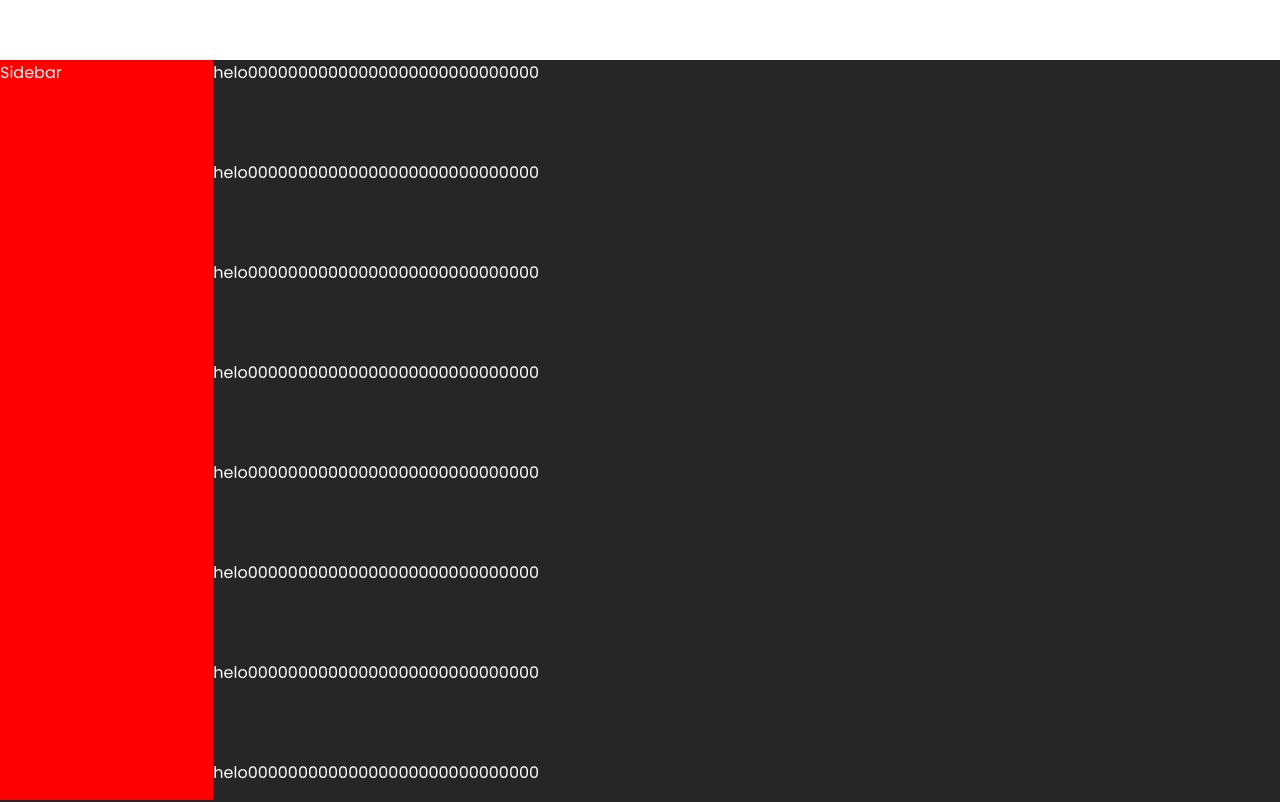
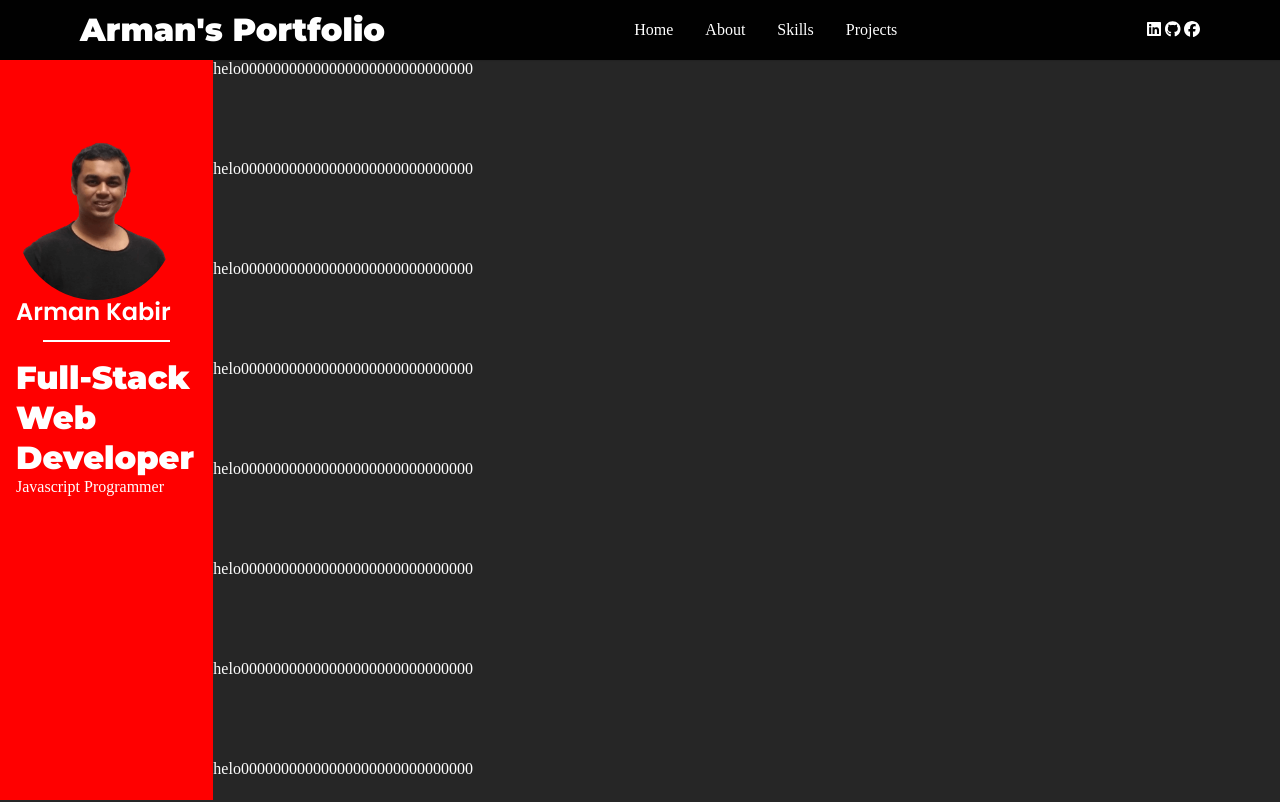
Before and after one commit to Arman-Kabir/portfolio, a React (Vite) app: page / in a window 1280 px wide. Shown: the top 802 px of the page. Built offline with nearby package versions, Linux system fonts and the light colour scheme.

Commit message:
sidebar items added

```diff
--- a/src/components/Navbar/Navbar.css
+++ b/src/components/Navbar/Navbar.css
@@ -2,7 +2,7 @@
 header{
     padding: 1rem 5rem;
     max-width:var(--max-width-full);
-    background-color: var(--white);
+    background-color: var(--bg-dark);
     box-shadow: 1px 1px 1px rgba(0,0,0,.1);
     /* box-shadow:
     inset 0 -3em 3em rgba(0, 200, 0, 0.3),
--- a/src/components/Navbar/Navbar.tsx
+++ b/src/components/Navbar/Navbar.tsx
@@ -10,7 +10,7 @@ const Navbar = () => {
   return (
     <header className='flex-base navbar'>
         <div>
-            <h2>Arman kabir</h2>
+            <h3>Arman's Portfolio</h3>
         </div>
         <nav>
           <span><a href="#home">Home</a></span>
--- a/src/components/Sidebar/Sidebar.css
+++ b/src/components/Sidebar/Sidebar.css
@@ -4,12 +4,20 @@
   height: calc(100vh - 60px);
   position: sticky;
   top: 60px;
-  /* top:0; */
-  /* bottom: 0; */
+
 }
 .sidebar__container {
-  /* height: calc(100vh - 0vh); */
-  /* position: fixed;
-  top: 0;
-  bottom: 0; */
+  padding: 5rem 1rem;
 }
+
+.myImage2{
+    width: 10rem;
+    border-radius: 50%;
+}
+
+.intro{
+    display: flex;
+    flex-direction: column;
+    justify-content: center;
+    /* align-items: center; */
+}
--- a/src/components/Sidebar/Sidebar.tsx
+++ b/src/components/Sidebar/Sidebar.tsx
@@ -1,11 +1,20 @@
 
 import './Sidebar.css';
+import arman2 from '../../assets/images/arman2.png';
 
 const Sidebar = () => {
     return (
         <div className="sidebar">
             <div className='sidebar__container'>
-                Sidebar
+                <div >
+                    <img className='myImage2' src={arman2} alt="" />
+                </div>
+                <div className='intro'>
+                    <h4>Arman Kabir</h4>
+                    <hr />
+                    <h3>Full-Stack <br /> Web Developer </h3>
+                    <p>Javascript Programmer</p>
+                </div>
             </div>
         </div>
     )
--- a/src/index.css
+++ b/src/index.css
@@ -3,7 +3,7 @@
 :root {
   --clr-primary: #1ecbe1;
   --clr-secondary: #e1341e;
-  --bg-clr:#262626;
+  --bg-clr: #262626;
   --bg-light: #2d2d2d;
   --bg-dark: #010101;
   --white: #ffffff;
@@ -21,60 +21,83 @@
 
 body {
   /* font-family: "Montserrat", sans-serif; */
-  font-family: "Poppins", sans-serif;
-  font-weight: 400;
+  /* font-family: "Poppins", sans-serif; */
+  /* font-weight: 400; */
   background-color: var(--bg-clr);
   color: var(--white);
 }
 
-h1,h2,h3{
+h1,
+h2,
+h3 {
   /* font-family:  "Montserrat", sans-serif; */
-  margin-bottom: .5rem;
+  /* margin-bottom: .5rem; */
 }
 
-h1{
+h1 {
   font-family: "Montserrat", sans-serif;
   font-weight: 900;
   font-size: 3rem;
   line-height: 3rem;
-  letter-spacing: .3rem;
+  letter-spacing: 0.3rem;
 }
-h2{
+h2 {
   font-weight: 400;
   font-size: 3rem;
   line-height: 2.5rem;
 }
 
-a{
+h3 {
+  font-family: "Montserrat", sans-serif;
+  font-weight: 900;
+  font-size: 2rem;
+  line-height: 2.5rem;
+}
+
+h4 {
+  font-family: "Poppins", sans-serif;
+  font-weight: 600;
+  font-size: 1.5rem;
+  line-height: 1.5rem;
+}
+
+hr{
+  width: 70%;
+  /* height: 1px; */
+  border: 0.5px solid #fff;
+  color:  var(--bg-dark);
+  margin: 1rem auto;
+}
+
+a {
   text-decoration: none;
   color: inherit;
-  padding:0 1rem ;
+  padding: 0 1rem;
 }
-img{
+img {
   display: flex;
   width: 100%;
 }
 
 /* Image rounded */
-.rounded__image{
+.rounded__image {
   border-radius: 50%;
 }
-
 
 /* /////////////// */
 /* flex */
 /* ////////////// */
-.flex{
+.flex {
   display: flex;
 }
-.flex-base{
+.flex-base {
   display: flex;
   justify-content: space-between;
   align-items: center;
 }
 
 /* Container */
-.container{
+.container {
   margin: 0 auto;
   padding: 5rem 1rem;
   max-width: var(--max-width);
```
